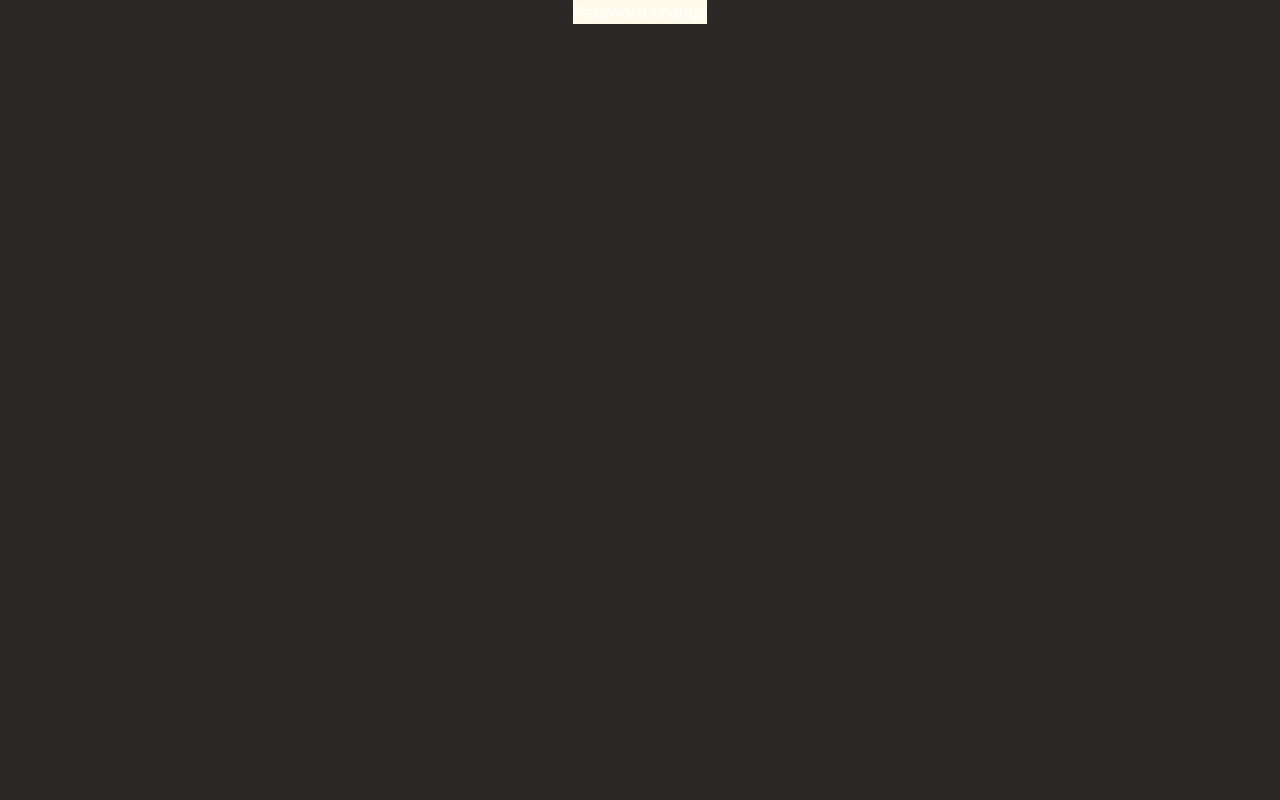
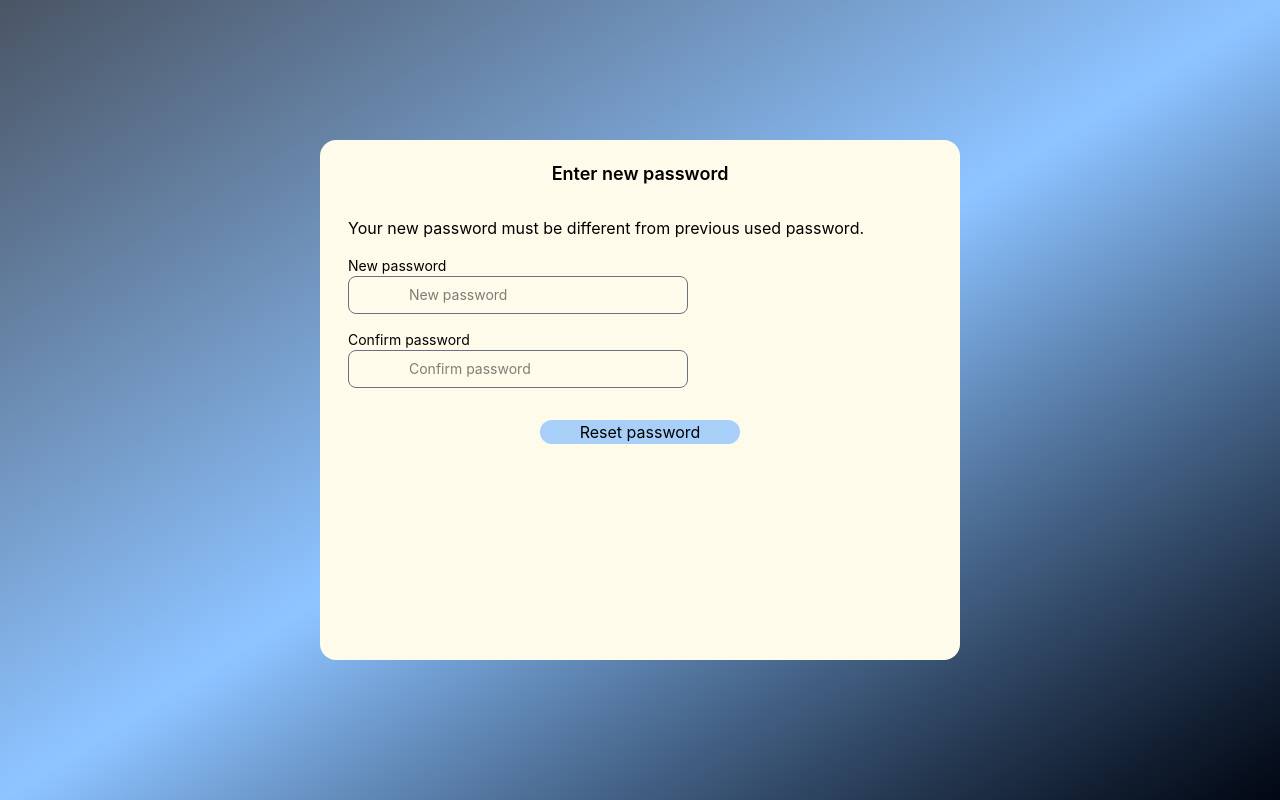
Before and after one commit to reactapp-development/projectreact, a React (Vite) app: page /password in a window 1280 px wide. Built offline with nearby package versions, Linux system fonts and the light colour scheme.

Commit message:
finaledit

```diff
--- a/src/password.jsx
+++ b/src/password.jsx
@@ -2,9 +2,40 @@
 
 const Password = () => {
     return (
-        <div className="flex justify-center items-center">
-            <div className="bg-amber-50">
-                <h1>Password change</h1>
+        <div className="flex justify-center items-center w-full h-screen bg-linear-to-br from-gray-600 via-blue-300 to-gray-950">
+            <div className="bg-amber-50 text-black w-[50%] h-[65vh] p-5 rounded-2xl">
+                <div >
+                    <h1 className=" flex justify-center text-lg font-semibold pb-5">Enter new password</h1>
+                    <h2 className="p-2">Your new password  must be different from previous used password.</h2>
+                </div>
+
+                <div className="m-2 text-sm">
+                    <div>
+                        <label>New password</label>
+                        <div>
+                            <input
+                            type="password"
+                            placeholder="New password"
+                            className="border border-gray-500 p-2 px-15 rounded-lg"
+                        />
+                        </div>
+
+                    </div>
+                    <div className="mt-4">
+                        <label >Confirm password</label>
+                        <div>
+                            <input
+                            type="password"
+                            placeholder="Confirm password"
+                            className="border border-gray-500 p-2 px-15 rounded-lg"
+                        />
+                        </div>
+                    </div>
+                </div>
+                <div className="flex justify-center py-6">
+                    <button className="bg-blue-400/50 px-10 rounded-xl active:bg-blue-500">Reset password</button>
+                </div>
+
             </div>
 
         </div>
```
